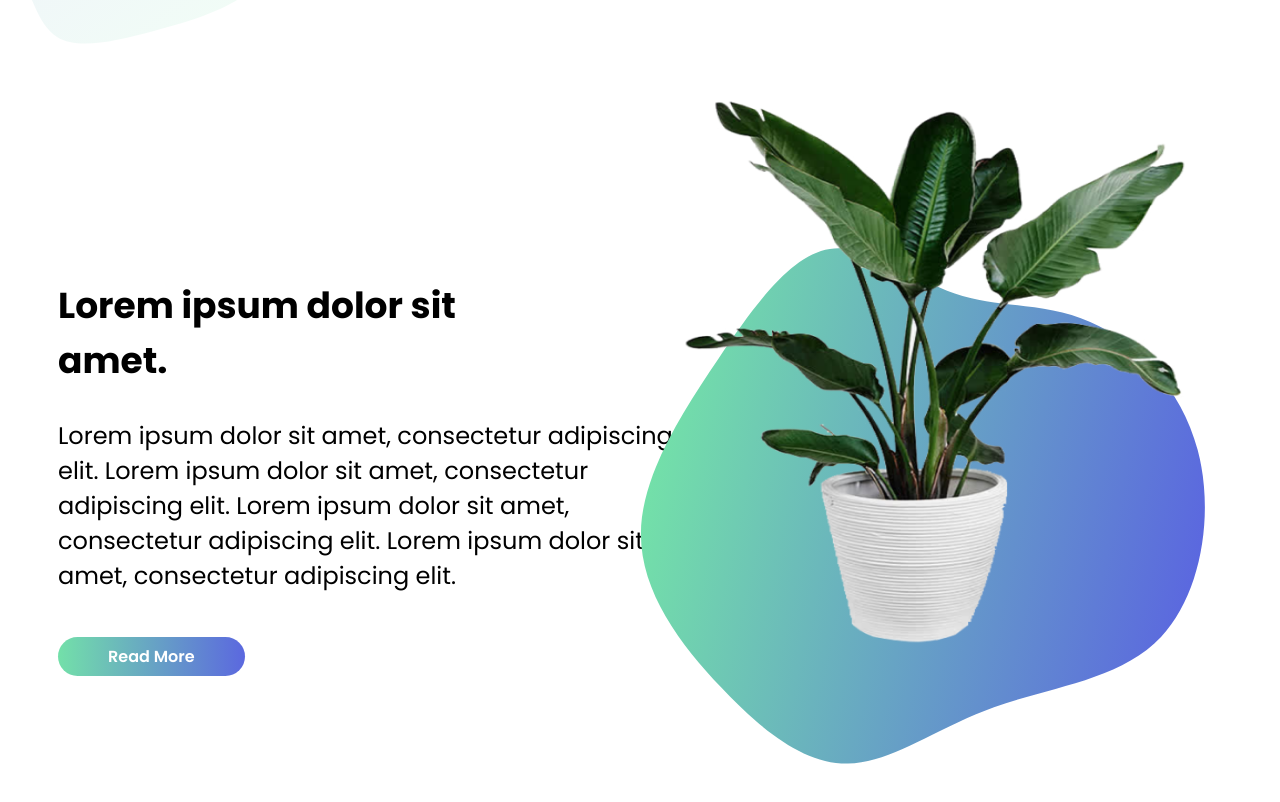
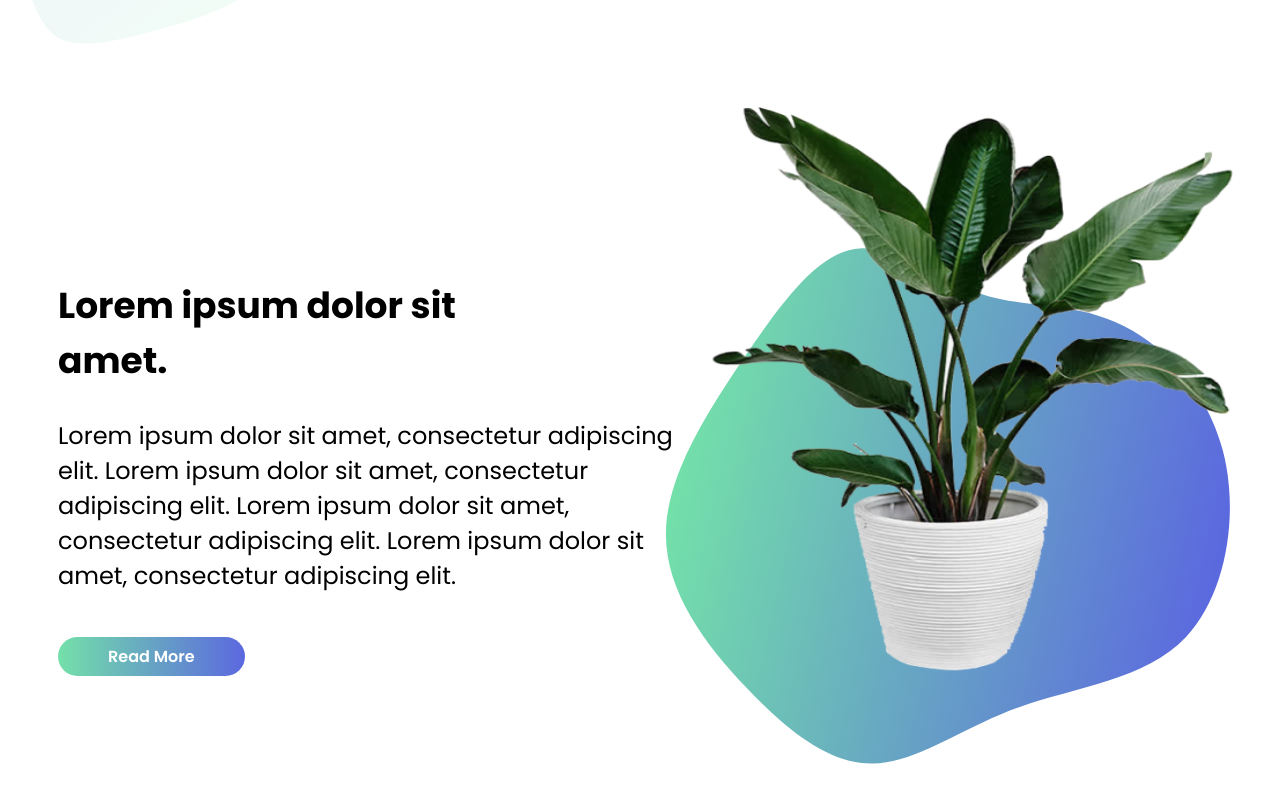
Before and after one commit to inabeelanjum/task, a Next.js app: page / in a window 1280 px wide. Shown: the part 804-1606 px from the top of the page. Built offline with nearby package versions, Linux system fonts and the light colour scheme.

Commit message:
section2 done

```diff
--- a/components/sectionTwo/SectionTwo.module.css
+++ b/components/sectionTwo/SectionTwo.module.css
@@ -1,6 +1,6 @@
 .main {
 display: flex;
-margin: 200px 50px;
+margin: 200px 0px 200px 50px;
 
 }
 .left{
```
